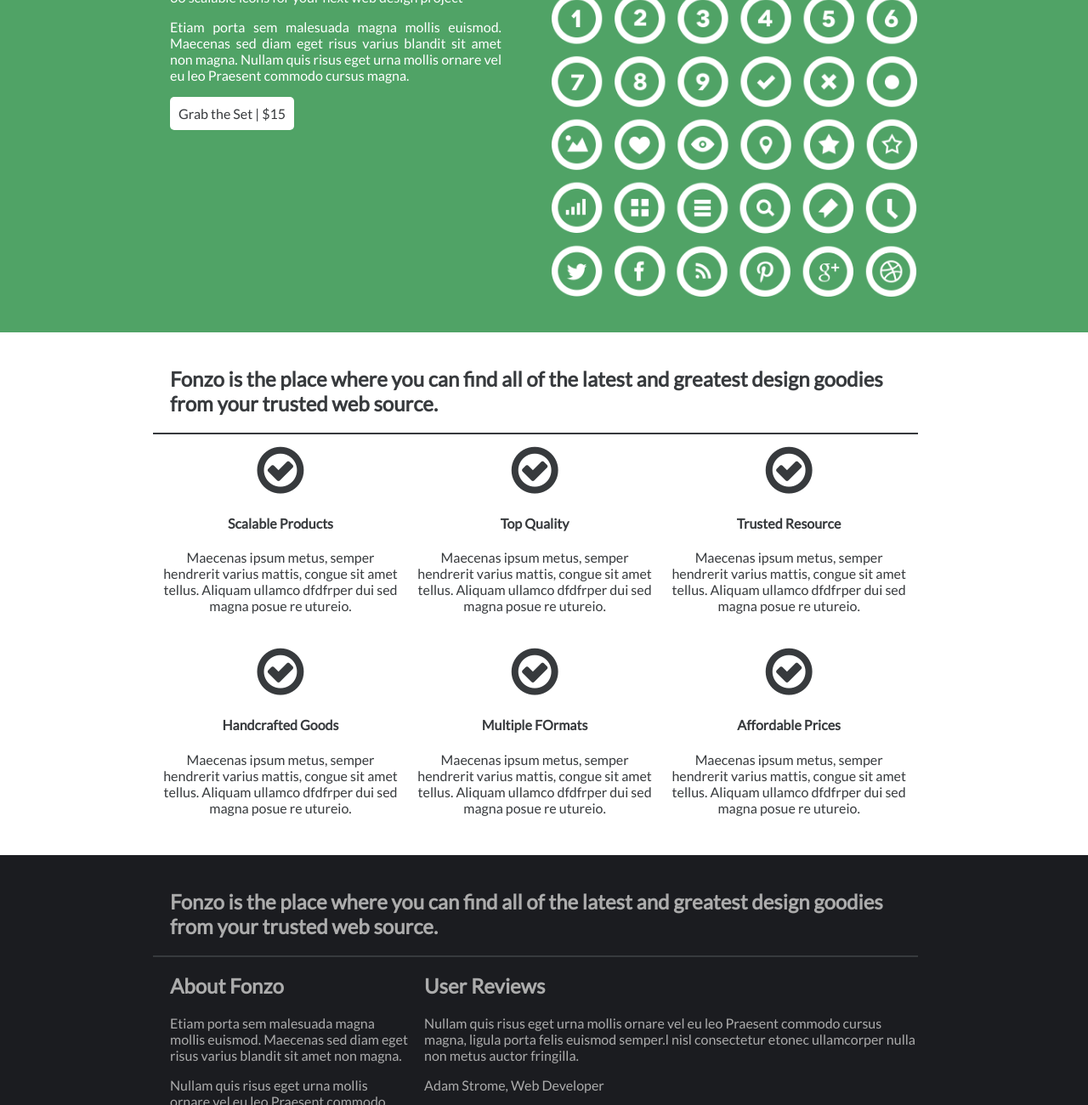
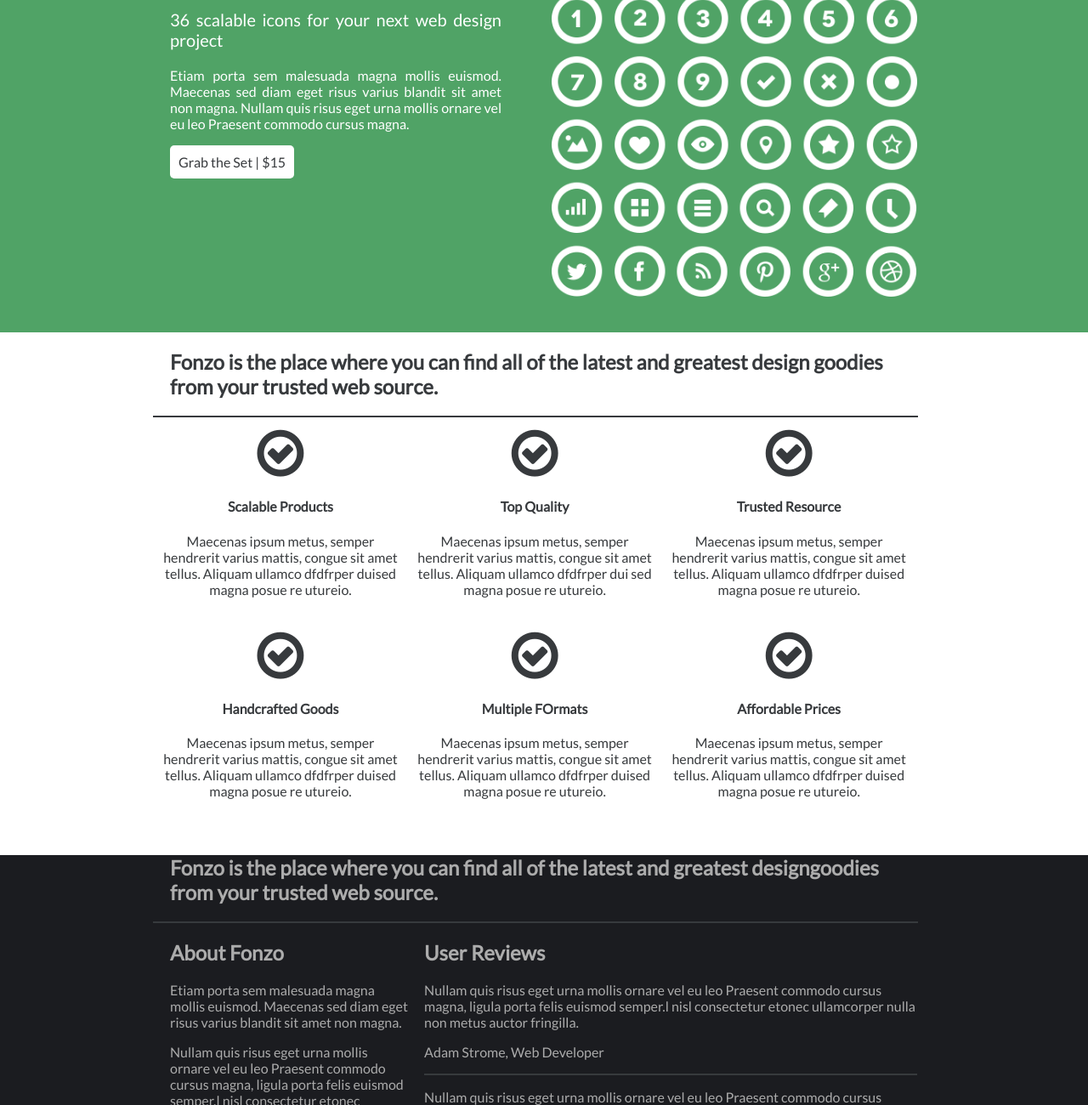
Before and after one commit to wellsDev/psd2page, a website: page index.html in a window 1280 px wide. Shown: the part 253-1553 px from the top of the page at 85% size. Drawn offline with Linux system fonts and the light colour scheme.

Commit message:
content style update

```diff
--- a/assets/sass/_main.sass
+++ b/assets/sass/_main.sass
@@ -23,13 +23,15 @@
 //Header /  Nav
 header
   padding-top: 20px
-  padding-bottom: 20px
   h1
     font-size: 2.75rem
+    margin-bottom: 0px
   nav
     ul
       text-align: right
       margin-top: 52px
+      margin-bottom: 0px
+      font-weight: 300
       li
         list-style: none
         display: inline-block
@@ -42,14 +44,20 @@
           font-size: 1.375rem
 
 section
-  padding-top: 20px
   padding-bottom: 20px
 
 //Rotator
 section#rotator
+  padding-top: 70px
   .detail
     margin-right: 40px
     text-align: justify
+    h2
+      font-size: 32px
+    p.subtitle
+      font-size: 20px
+    p
+      font-size: 1rem
     button
       padding: 10px
       border-radius: 5px
--- a/index.html
+++ b/index.html
@@ -55,43 +55,37 @@
           <div class="col col--4-of-12 col--m-2-of-4 col--s-4-of-4 feature">
             <i class="fa fa-4x fa-check-circle-o"></i>
             <h4>Scalable Products</h4>
-            <p>Maecenas ipsum metus, semper hendrerit varius mattis, congue sit amet tellus. Aliquam ullamco dfdfrper dui
-sed magna posue re utureio.
+            <p>Maecenas ipsum metus, semper hendrerit varius mattis, congue sit amet tellus. Aliquam ullamco dfdfrper duised magna posue re utureio.
             </p>
           </div>
           <div class="col col--4-of-12 col--m-2-of-4 col--s-4-of-4 feature">
             <i class="fa fa-4x fa-check-circle-o"></i>
             <h4>Top Quality</h4>
-            <p>Maecenas ipsum metus, semper hendrerit varius mattis, congue sit amet tellus. Aliquam ullamco dfdfrper dui
-sed magna posue re utureio.
+            <p>Maecenas ipsum metus, semper hendrerit varius mattis, congue sit amet tellus. Aliquam ullamco dfdfrper dui sed magna posue re utureio.
             </p>
           </div>
           <div class="col col--4-of-12 col--m-2-of-4 col--s-4-of-4 feature">
             <i class="fa fa-4x fa-check-circle-o"></i>
             <h4>Trusted Resource</h4>
-            <p>Maecenas ipsum metus, semper hendrerit varius mattis, congue sit amet tellus. Aliquam ullamco dfdfrper dui
-sed magna posue re utureio.
+            <p>Maecenas ipsum metus, semper hendrerit varius mattis, congue sit amet tellus. Aliquam ullamco dfdfrper duised magna posue re utureio.
             </p>
           </div>
           <div class="col col--4-of-12 col--m-2-of-4 col--s-4-of-4 feature">
             <i class="fa fa-4x fa-check-circle-o"></i>
             <h4>Handcrafted Goods</h4>
-            <p>Maecenas ipsum metus, semper hendrerit varius mattis, congue sit amet tellus. Aliquam ullamco dfdfrper dui
-sed magna posue re utureio.
+            <p>Maecenas ipsum metus, semper hendrerit varius mattis, congue sit amet tellus. Aliquam ullamco dfdfrper duised magna posue re utureio.
             </p>
           </div>
           <div class="col col--4-of-12 col--m-2-of-4 col--s-4-of-4 feature">
             <i class="fa fa-4x fa-check-circle-o"></i>
             <h4>Multiple FOrmats</h4>
-            <p>Maecenas ipsum metus, semper hendrerit varius mattis, congue sit amet tellus. Aliquam ullamco dfdfrper dui
-sed magna posue re utureio.
+            <p>Maecenas ipsum metus, semper hendrerit varius mattis, congue sit amet tellus. Aliquam ullamco dfdfrper duised magna posue re utureio.
             </p>
           </div>
           <div class="col col--4-of-12 col--m-2-of-4 col--s-4-of-4 feature">
             <i class="fa fa-4x fa-check-circle-o"></i>
             <h4>Affordable Prices</h4>
-            <p>Maecenas ipsum metus, semper hendrerit varius mattis, congue sit amet tellus. Aliquam ullamco dfdfrper dui
-sed magna posue re utureio.
+            <p>Maecenas ipsum metus, semper hendrerit varius mattis, congue sit amet tellus. Aliquam ullamco dfdfrper duised magna posue re utureio.
             </p>
           </div>
         </div>
@@ -99,8 +93,7 @@
       <section id="reviews">
         <div class="row">
           <div class="col col--12-of-12 col--centered title">
-            <h2>Fonzo is the place where you can find all of the latest and greatest design
-goodies from your trusted web source.</h2>
+            <h2>Fonzo is the place where you can find all of the latest and greatest designgoodies from your trusted web source.</h2>
           </div>
           <div class="col col--4-of-12">
             <h2>About Fonzo</h2>
```
Also changed, not shown: assets/css/style.css.
